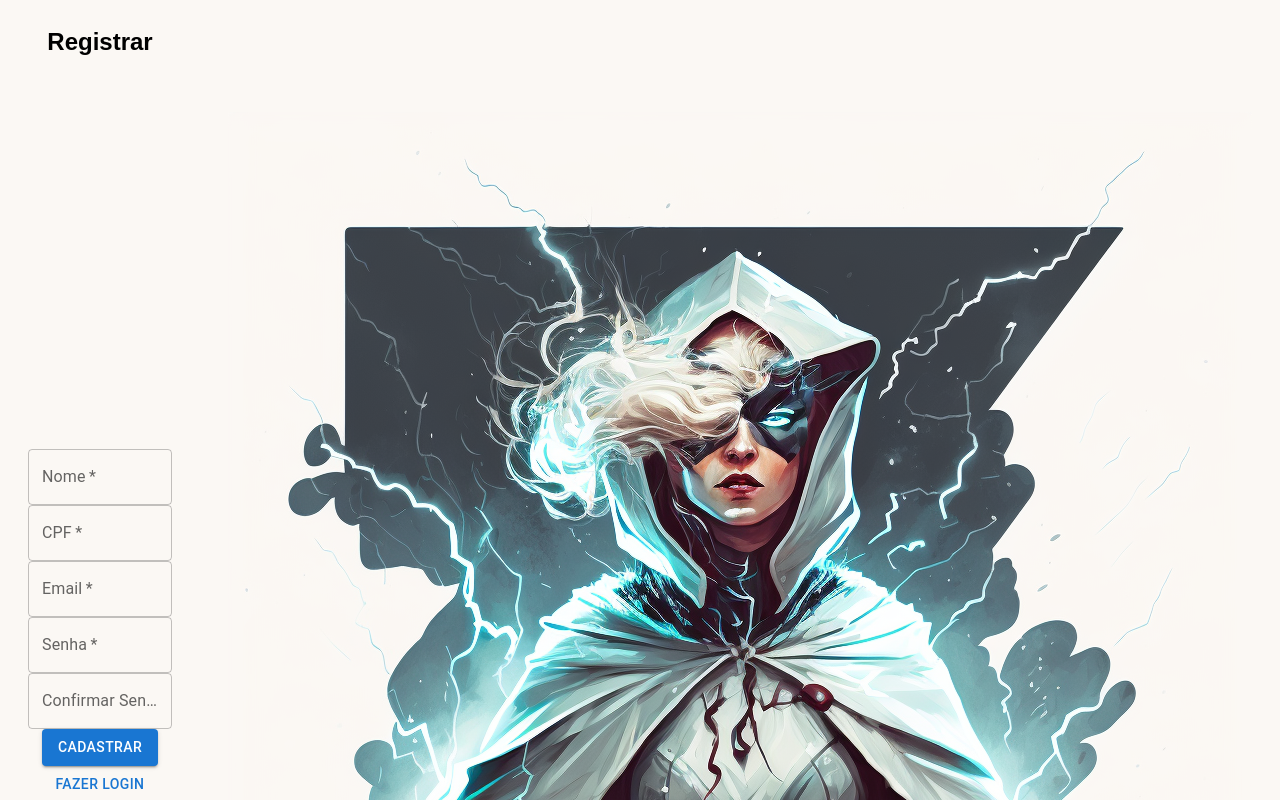
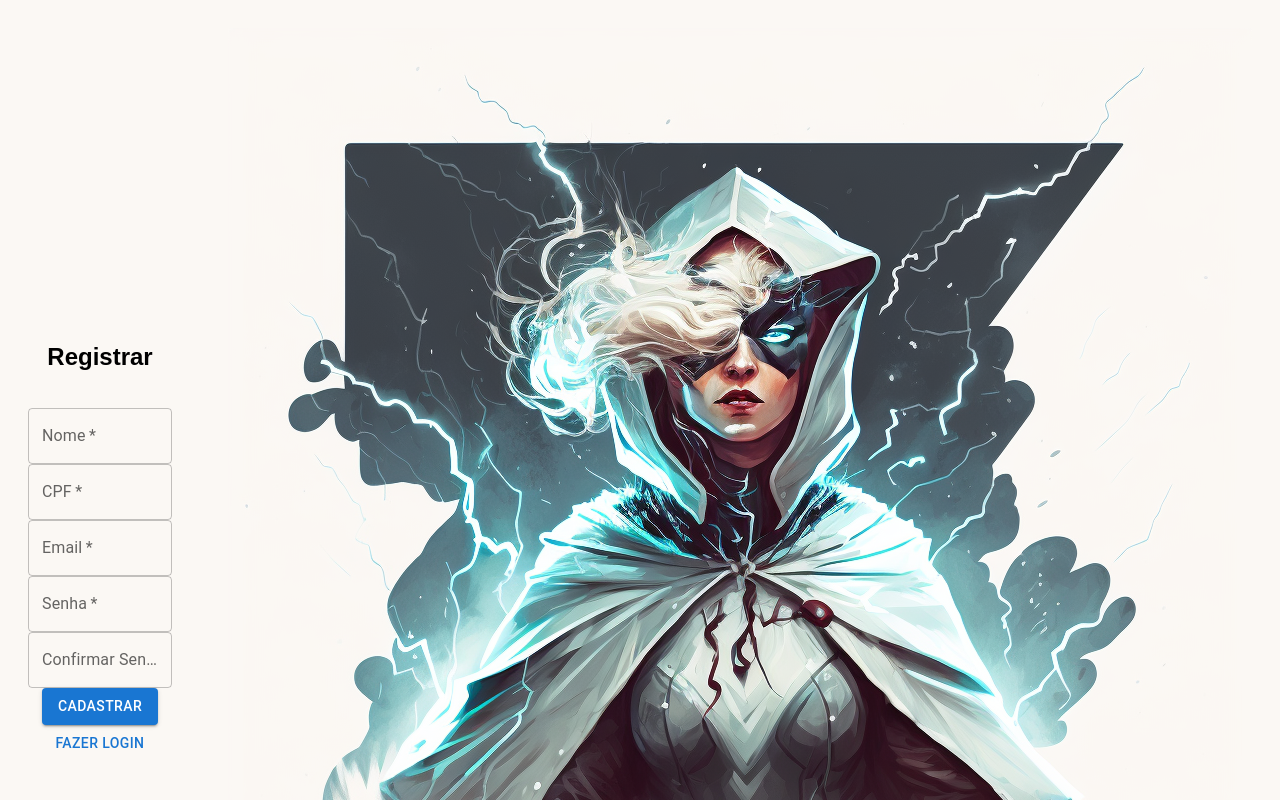
Before and after one commit to EstevaoAugusto/emakers-rota-front-end, a React (Vite) app: page / in a window 1280 px wide. Shown: the top 800 px of the page. Built offline with nearby package versions, Linux system fonts and the light colour scheme.

Commit message:
style: alteração na formatação da pagina de cadastro

```diff
--- a/src/views/TelaCadastro.jsx
+++ b/src/views/TelaCadastro.jsx
@@ -28,8 +28,8 @@ const Cadastro = () => {
             {/* Conjunto de caixas de textos a serem preenchidas.
                 O valor digitado nelas resultara na criação de um novo usuário.*/}
             <section className={styles.secaoCadastro}>
+                <div>
                 <h1>Registrar</h1><br/>
-                <div>
                 <TextField required id="outlined-basic" label="Nome" value={usuario.Nome} variant="outlined"/><br/>
 
                 <TextField required id="outlined-basic" label="CPF" value={usuario.CPF} variant="outlined" /><br/>
```
